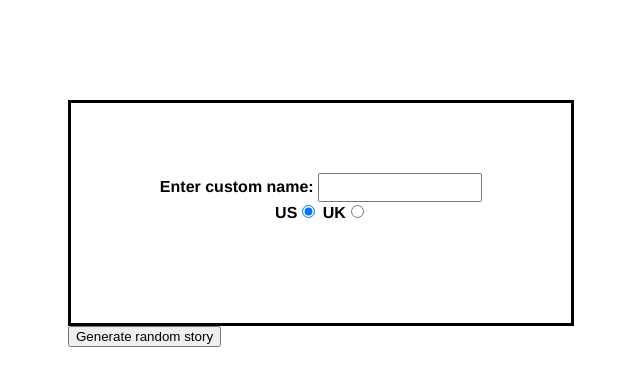
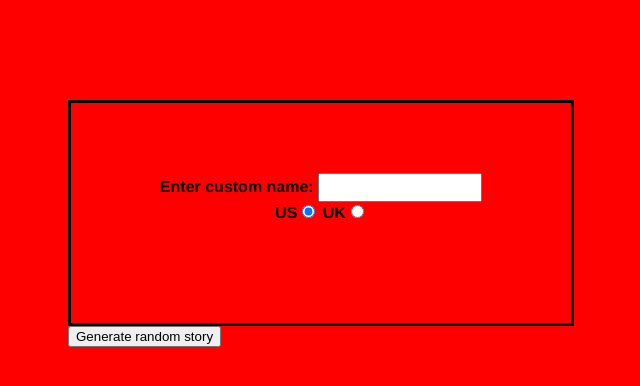
Before and after one commit to Tapily/ATStory, a plain HTML site: page index.html in a window 1280 px wide. Shown: the whole page, without its empty margins (332-972 px from the left). Drawn offline with Linux system fonts and the light colour scheme.

Commit message:
Update index.html

```diff
--- a/index.html
+++ b/index.html
@@ -10,7 +10,7 @@
     <style>
 
     body {
-       background: #fffff;
+       background: red;
       font-family: helvetica, sans-serif;
       margin-top:100px;
       margin-left:400px;
```
